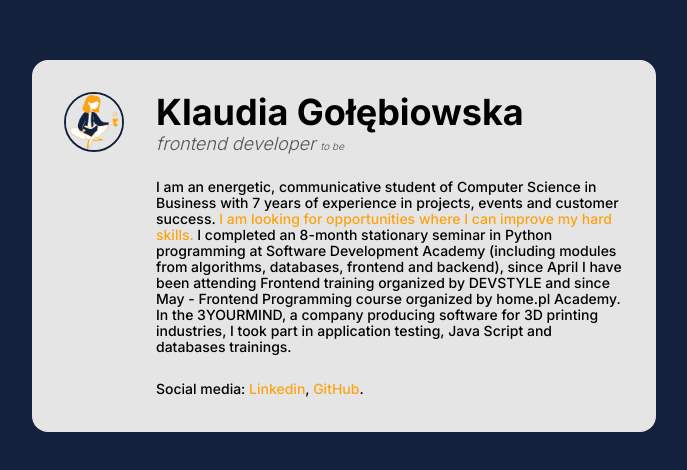
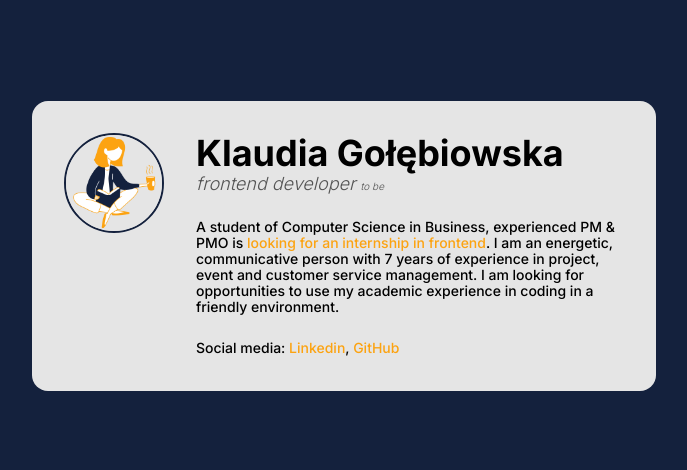
Before and after one commit to KlaudiaGolebiowska/business_card, a plain HTML site: page index.html in a window 1280 px wide. Shown: the part 154-624 px from the top of the page, without its empty margins (296-983 px from the left). Drawn offline with nearby package versions, Linux system fonts and the light colour scheme.

Commit message:
Content changes

```diff
--- a/index.html
+++ b/index.html
@@ -31,20 +31,9 @@
           <p class="person__position">frontend developer <strong class="person__position--special">to be</strong> </p>
         </header>
         <p class="person__description--with-margin">
-          I am an energetic, communicative student of Computer Science in
-          Business with 7 years of experience in projects, events and customer
-          success.
-          <strong class="special"
-            >I am looking for opportunities where I can improve my hard
-            skills.</strong
-          >
-          I completed an 8-month stationary seminar in Python programming at
-          Software Development Academy (including modules from algorithms,
-          databases, frontend and backend), since April I have been attending
-          Frontend training organized by DEVSTYLE and since May - Frontend
-          Programming course organized by home.pl Academy. In the 3YOURMIND, a
-          company producing software for 3D printing industries, I took part in
-          application testing, Java Script and databases trainings.
+          A student of Computer Science in Business, experienced PM & PMO is <strong class="special">looking for an internship in frontend</strong>.
+           I am an energetic, communicative person with 7 years of experience in project, event and customer service management.
+          I am looking for opportunities to use my academic experience in coding in a friendly environment.
         </p>
 
         <p class="person__description">
@@ -58,7 +47,7 @@
             class="person__social"
             href="https://github.com/KlaudiaGolebiowska"
             >GitHub</a
-          >.
+          >
         </p>
 
       </article>
--- a/style.css
+++ b/style.css
@@ -35,8 +35,8 @@ body {
 
 .person__photo {
   border-radius: 50%;
-  width: 60px;
-  height: 60px;
+  width: 100px;
+  height: 100px;
   margin-right: 32px;
   border: solid 2px #14213d;
 }
```
